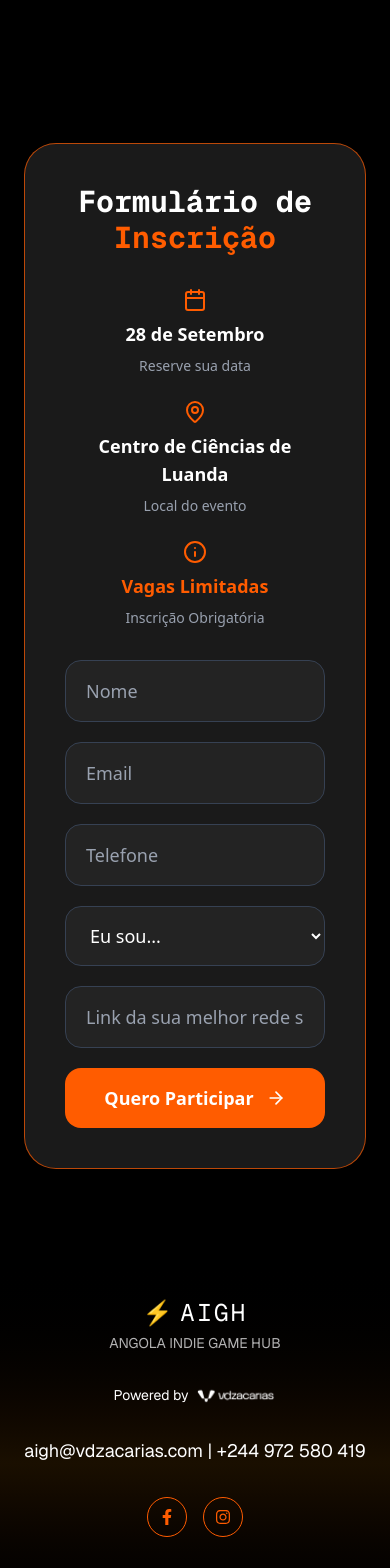
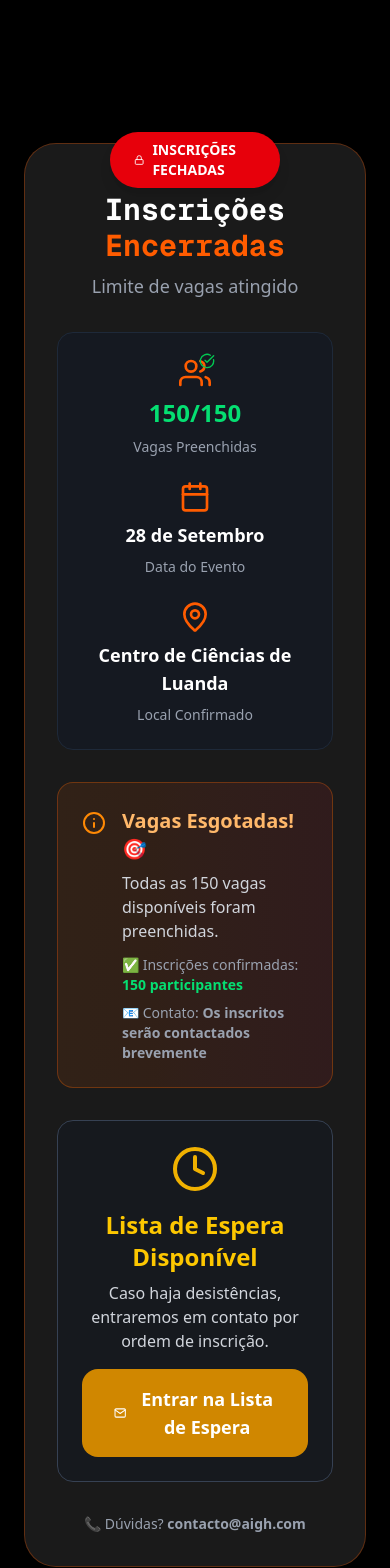
Before and after one commit to kudikadigital/aigh, a Next.js app: page / in a window 390 px wide. Shown: the part 5500-7068 px from the top of the page. Built offline with nearby package versions, Linux system fonts and the light colour scheme.

Commit message:
vagas encerradas

```diff
--- a/src/components/sections/SubscriptionForm.js
+++ b/src/components/sections/SubscriptionForm.js
@@ -2,11 +2,8 @@
 
 import { useState } from "react";
 import Swal from "sweetalert2";
-import { FiArrowRight } from "react-icons/fi";
-import { Calendar, MapPin, Info } from "lucide-react";
-
-// Criando uma interface para o estado do formulário
-// Removido interface FormData para compatibilidade com JavaScript
+import { FiArrowRight, FiClock, FiMail, FiUsers } from "react-icons/fi";
+import { Calendar, MapPin, Info, Lock, CheckCircle } from "lucide-react";
 
 export default function SubscriptionForm() {
   const [formData, setFormData] = useState({
@@ -14,35 +11,59 @@ export default function SubscriptionForm() {
     email: "",
     phone: "",
     role: "",
-    profile: "",
   });
 
   const [isLoading, setIsLoading] = useState(false);
+  const [isWaitlist, setIsWaitlist] = useState(false);
+
+  // Configuração - limite de vagas atingido
+  const MAX_PARTICIPANTS = 150;
+  const currentParticipants = 150;
+  const isRegistrationClosed = true;
 
   const handleChange = (e) => {
     const { name, value } = e.target;
     setFormData((prev) => ({ ...prev, [name]: value }));
   };
 
-  const handleSubmit = async (e) => {
+  const handleWaitlistSubmit = async (e) => {
     e.preventDefault();
     setIsLoading(true);
 
+    // Validação básica no frontend
+    if (!formData.name || !formData.email || !formData.role) {
+      await Swal.fire({
+        icon: "warning",
+        title: "Campos obrigatórios",
+        text: "Por favor, preencha nome, email e perfil.",
+        confirmButtonColor: "#FF5C00",
+      });
+      setIsLoading(false);
+      return;
+    }
+
     try {
-      const response = await fetch("/api/inscricao", {
+      const response = await fetch("/api/waitlist", {
         method: "POST",
-        headers: { "Content-Type": "application/json" },
-        body: JSON.stringify(formData),
+        headers: {
+          "Content-Type": "application/json",
+          "Accept": "application/json"
+        },
+        body: JSON.stringify({
+          ...formData,
+          type: "waitlist",
+          timestamp: new Date().toISOString()
+        }),
       });
 
       const data = await response.json();
 
       if (!response.ok) {
+        console.error("Erro da API:", data);
         await Swal.fire({
           icon: "error",
           title: "Erro ao processar",
-          text:
-            data.error || "Não foi possível enviar sua inscrição. Tente novamente.",
+          text: data.error || "Não foi possível adicionar à lista de espera.",
           confirmButtonColor: "#FF5C00",
         });
         return;
@@ -50,28 +71,34 @@ export default function SubscriptionForm() {
 
       await Swal.fire({
         icon: "success",
-        title: "Inscrição Confirmada 🎉",
+        title: "Inscrito na Lista de Espera! 📝",
         html: `
-          <p>Obrigado, ⚡ <strong>${formData.name}</strong>!</p>
-          <p>Verifique seu e-mail para mais detalhes.</p>
+          <div class="text-center">
+            <p>Obrigado, <strong>${formData.name}</strong>!</p>
+            <p class="text-sm text-gray-600 mt-2">Você será contactado brevemente caso haja desistências.</p>
+            <p class="text-xs text-gray-500 mt-2">Nº de referência: ${data.data?.[0]?.id || 'WL' + Date.now()}</p>
+          </div>
         `,
         confirmButtonColor: "#FF5C00",
+        confirmButtonText: "Entendido"
       });
 
-      // Resetando o formulário
-      setFormData({
-        name: "",
-        email: "",
-        phone: "",
-        role: "",
-        profile: "",
-      });
+      // Reset form
+      setFormData({ name: "", email: "", phone: "", role: "" });
+      setIsWaitlist(false);
+
     } catch (err) {
-      console.error("Erro ao enviar a inscrição:", err);
+      console.error("Erro completo:", err);
       await Swal.fire({
         icon: "error",
-        title: "Erro inesperado",
-        text: "Tente novamente mais tarde.",
+        title: "Erro de conexão",
+        html: `
+          <div class="text-center">
+            <p>Problema de conexão com o servidor.</p>
+            <p class="text-sm text-gray-600 mt-2">Tente novamente ou entre em contacto conosco.</p>
+            <p class="text-xs text-gray-500 mt-1">contacto@aigh.com</p>
+          </div>
+        `,
         confirmButtonColor: "#FF5C00",
       });
     } finally {
@@ -79,97 +106,176 @@ export default function SubscriptionForm() {
     }
   };
 
+  const showWaitlistForm = () => {
+    setIsWaitlist(true);
+  };
+
   return (
     <section className="bg-black text-white py-20 flex justify-center px-6">
-      <div className="bg-[#1A1A1A] rounded-4xl shadow-xl p-10 max-w-3xl w-full border border-[#FF5C00]/70 flex flex-col space-y-8">
-        {/* Título */}
-        <h2 className="text-3xl sm:text-4xl font-bold text-center font-mono">
-          Formulário de <span className="text-[#FF5C00]">Inscrição</span>
-        </h2>
+      <div className="bg-[#1A1A1A] rounded-4xl shadow-xl p-8 md:p-10 max-w-3xl w-full border border-[#FF5C00]/30 flex flex-col space-y-8 relative">
 
-        {/* Informações do evento */}
-        <div className="grid sm:grid-cols-3 gap-6 text-center">
-          <div className="flex flex-col items-center space-y-2">
-            <Calendar className="w-6 h-6 text-[#FF5C00]" />
-            <p className="text-lg font-bold">28 de Setembro</p>
-            <span className="text-sm text-gray-400">Reserve sua data</span>
-          </div>
-          <div className="flex flex-col items-center space-y-2">
-            <MapPin className="w-6 h-6 text-[#FF5C00]" />
-            <p className="text-lg font-bold">Centro de Ciências de Luanda</p>
-            <span className="text-sm text-gray-400">Local do evento</span>
-          </div>
-          <div className="flex flex-col items-center space-y-2">
-            <Info className="w-6 h-6 text-[#FF5C00]" />
-            <p className="text-lg font-bold text-[#FF5C00]">Vagas Limitadas</p>
-            <span className="text-sm text-gray-400">Inscrição Obrigatória</span>
+        {/* Badge de Inscrições Fechadas */}
+        <div className="absolute -top-3 left-1/2 transform -translate-x-1/2">
+          <div className="bg-red-600 text-white px-6 py-2 rounded-full flex items-center gap-2 text-sm font-bold shadow-lg">
+            <Lock size={16} />
+            INSCRIÇÕES FECHADAS
           </div>
         </div>
 
-        {/* Formulário */}
-        <form onSubmit={handleSubmit} className="flex flex-col gap-5">
+        {/* Título */}
+        <div className="text-center pt-4">
+          <h2 className="text-3xl sm:text-4xl font-bold font-mono mb-2">
+            Inscrições <span className="text-[#FF5C00]">Encerradas</span>
+          </h2>
+          <p className="text-gray-400 text-lg">Limite de vagas atingido</p>
+        </div>
+
+        {/* Status do Evento */}
+        <div className="bg-gray-900/50 rounded-2xl p-6 border border-gray-800">
+          <div className="grid md:grid-cols-3 gap-6 text-center">
+            <div className="flex flex-col items-center space-y-2">
+              <div className="relative">
+                <FiUsers className="w-8 h-8 text-[#FF5C00]" />
+                <CheckCircle className="w-4 h-4 text-green-500 absolute -top-1 -right-1" />
+              </div>
+              <p className="text-2xl font-bold text-green-400">{currentParticipants}/{MAX_PARTICIPANTS}</p>
+              <span className="text-sm text-gray-400">Vagas Preenchidas</span>
+            </div>
+            <div className="flex flex-col items-center space-y-2">
+              <Calendar className="w-8 h-8 text-[#FF5C00]" />
+              <p className="text-lg font-bold">28 de Setembro</p>
+              <span className="text-sm text-gray-400">Data do Evento</span>
+            </div>
+            <div className="flex flex-col items-center space-y-2">
+              <MapPin className="w-8 h-8 text-[#FF5C00]" />
+              <p className="text-lg font-bold">Centro de Ciências de Luanda</p>
+              <span className="text-sm text-gray-400">Local Confirmado</span>
+            </div>
+          </div>
+        </div>
+
+        {/* Mensagem de Encerramento */}
+        <div className="bg-gradient-to-r from-orange-500/10 to-red-500/10 border border-orange-500/30 rounded-2xl p-6">
+          <div className="flex items-start gap-4">
+            <Info className="w-6 h-6 text-orange-400 mt-1 flex-shrink-0" />
+            <div>
+              <h3 className="text-xl font-bold text-orange-300 mb-2">
+                Vagas Esgotadas! 🎯
+              </h3>
+              <p className="text-gray-300 mb-3">
+                Todas as {MAX_PARTICIPANTS} vagas disponíveis foram preenchidas.
+              </p>
+              <div className="space-y-2 text-sm text-gray-400">
+                <p>✅ Inscrições confirmadas: <strong className="text-green-400">{currentParticipants} participantes</strong></p>
+                <p>📧 Contato: <strong>Os inscritos serão contactados brevemente</strong></p>
+              </div>
+            </div>
+          </div>
+        </div>
+
+        {/* Lista de Espera */}
+        {!isWaitlist ? (
+          <div className="bg-gray-900/30 rounded-2xl p-6 border border-gray-700">
+            <div className="text-center">
+              <FiClock className="w-12 h-12 text-yellow-500 mx-auto mb-4" />
+              <h3 className="text-2xl font-bold text-yellow-400 mb-2">
+                Lista de Espera Disponível
+              </h3>
+              <p className="text-gray-300 mb-4">
+                Caso haja desistências, entraremos em contato por ordem de inscrição.
+              </p>
+
+              <button
+                onClick={showWaitlistForm}
+                className="bg-yellow-600 hover:bg-yellow-700 text-white font-bold text-lg py-4 px-8 rounded-2xl flex items-center justify-center gap-3 transition-all duration-300 mx-auto"
+              >
+                <FiMail className="text-xl" />
+                Entrar na Lista de Espera
+              </button>
+            </div>
+          </div>
+        ) : (
+          <div className="bg-gray-900/30 rounded-2xl p-6 border border-yellow-500/30">
+            <div className="flex items-center gap-3 mb-6">
+              <FiMail className="w-6 h-6 text-yellow-500" />
+              <h3 className="text-xl font-bold text-yellow-400">
+                Formulário de Lista de Espera
+              </h3>
+            </div>
+
+            <form onSubmit={handleWaitlistSubmit} className="flex flex-col gap-4">
               <input
                 type="text"
                 name="name"
-            placeholder="Nome"
+                placeholder="Seu nome completo *"
                 value={formData.name}
                 onChange={handleChange}
                 required
-            className="px-5 py-4 text-lg rounded-2xl border border-gray-700 bg-[#232323] text-white placeholder-gray-400 focus:outline-none focus:ring-2 focus:ring-[#FF5C00] transition"
+                className="px-5 py-3 rounded-2xl border border-gray-600 bg-[#232323] text-white placeholder-gray-400 focus:outline-none focus:ring-2 focus:ring-yellow-500 transition"
               />
+
               <input
                 type="email"
                 name="email"
-            placeholder="Email"
+                placeholder="Seu melhor e-mail *"
                 value={formData.email}
                 onChange={handleChange}
                 required
-            className="px-5 py-4 text-lg rounded-2xl border border-gray-700 bg-[#232323] text-white placeholder-gray-400 focus:outline-none focus:ring-2 focus:ring-[#FF5C00] transition"
+                className="px-5 py-3 rounded-2xl border border-gray-600 bg-[#232323] text-white placeholder-gray-400 focus:outline-none focus:ring-2 focus:ring-yellow-500 transition"
               />
+
               <input
                 type="tel"
                 name="phone"
-            placeholder="Telefone"
+                placeholder="Telefone para contato *"
                 value={formData.phone}
                 onChange={handleChange}
                 required
-            className="px-5 py-4 text-lg rounded-2xl border border-gray-700 bg-[#232323] text-white placeholder-gray-400 focus:outline-none focus:ring-2 focus:ring-[#FF5C00] transition"
+                className="px-5 py-3 rounded-2xl border border-gray-600 bg-[#232323] text-white placeholder-gray-400 focus:outline-none focus:ring-2 focus:ring-yellow-500 transition"
               />
+
               <select
                 name="role"
                 value={formData.role}
                 onChange={handleChange}
                 required
-            className="px-5 py-4 text-lg rounded-2xl border border-gray-700 bg-[#232323] text-white focus:outline-none focus:ring-2 focus:ring-[#FF5C00] transition"
+                className="px-5 py-3 rounded-2xl border border-gray-600 bg-[#232323] text-white focus:outline-none focus:ring-2 focus:ring-yellow-500 transition"
               >
-            <option value="">Eu sou...</option>
+                <option value="">Selecione seu perfil *</option>
                 <option value="Criador">Criador</option>
                 <option value="Jogador">Jogador</option>
                 <option value="Professor/Mentor">Professor/Mentor</option>
                 <option value="Patrocinador/Parceiro">Patrocinador/Parceiro</option>
                 <option value="Organizador">Organizador</option>
-            <option value="Interessado(a) pela indústria de vídeo jogos em Angola ">Interessado(a) pela indústria de vídeo jogos em Angola</option>
+                <option value="Interessado(a) pela indústria de vídeo jogos em Angola">Interessado(a) pela indústria</option>
                 <option value="Outro">Outro</option>
               </select>
-          <input
-            type="url"
-            name="profile"
-            placeholder="Link da sua melhor rede social/website (opcional)"
-            value={formData.profile}
-            onChange={handleChange}
-            className="px-5 py-4 text-lg rounded-2xl border border-gray-700 bg-[#232323] text-white placeholder-gray-400 focus:outline-none focus:ring-2 focus:ring-[#FF5C00] transition"
-          />
 
-          {/* Botão */}
+              <div className="flex gap-3 mt-2">
+                <button
+                  type="button"
+                  onClick={() => setIsWaitlist(false)}
+                  className="flex-1 bg-gray-600 hover:bg-gray-700 text-white font-bold py-3 rounded-2xl transition-all duration-300"
+                >
+                  Cancelar
+                </button>
+
                 <button
                   type="submit"
                   disabled={isLoading}
-            className="bg-[#FF5C00] hover:bg-[#e65400] text-white font-bold text-lg py-4 rounded-2xl flex items-center justify-center gap-3 transition-all duration-300 disabled:opacity-50 disabled:cursor-not-allowed"
+                  className="flex-1 bg-yellow-600 hover:bg-yellow-700 text-white font-bold py-3 rounded-2xl flex items-center justify-center gap-2 transition-all duration-300 disabled:opacity-50"
                 >
-            {isLoading ? "Enviando..." : "Quero Participar"}
-            {!isLoading && <FiArrowRight className="text-xl" />}
+                  {isLoading ? "Enviando..." : "Confirmar"}
+                  {!isLoading && <FiArrowRight />}
                 </button>
+              </div>
             </form>
+          </div>
+        )}
+
+        <div className="text-center text-gray-400 text-sm">
+          <p>📞 Dúvidas? <strong>contacto@aigh.com</strong></p>
+        </div>
       </div>
     </section>
   );
```
Also changed, not shown: src/app/api/waitlist/route.js (added, +64 -0 lines). Lines whose indentation alone changed are shown as unchanged.
